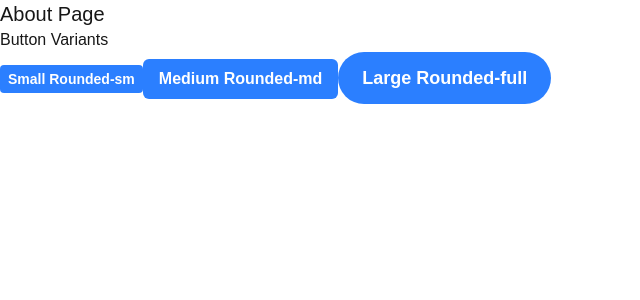
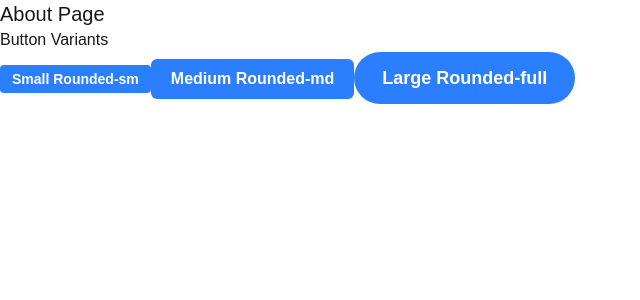
Before and after one commit to MudMoh/alx-project-0x02-setup, a Next.js app in the folder alx-project-0x02/: page /about in a window 1280 px wide. Shown: the top 300 px of the page, without its empty margins (0-640 px from the left). Built offline with nearby package versions, Linux system fonts and the light colour scheme.

Commit message:
Create a reusable Button component that accepts different sizes and shapes.

```diff
--- a/alx-project-0x02/components/common/Button.tsx
+++ b/alx-project-0x02/components/common/Button.tsx
@@ -1,28 +1,24 @@
 import React from "react";
 import { type ButtonProps } from "@/interfaces";
-import { type ButtonSize } from "@/interfaces";
-import { type ButtonShape } from "@/interfaces";
 
-
-const sizeClasses: Record<ButtonSize, string> = {
-  small: "px-2 py-1 text-sm",
-  medium: "px-4 py-2 text-base",
-  large: "px-6 py-3 text-lg",
+const sizeClasses: Record<string, string> = {
+  small: "px-3 py-1 text-sm",
+  medium: "px-5 py-2 text-base",
+  large: "px-7 py-3 text-lg",
 };
 
-const shapeClasses: Record<ButtonShape, string> = {
+const shapeClasses: Record<string, string> = {
   "rounded-sm": "rounded-sm",
   "rounded-md": "rounded-md",
   "rounded-full": "rounded-full",
-  "rounded-lg": "rounded-lg",
 };
 
 const Button: React.FC<ButtonProps> = ({
   title,
+  shape = "rounded-md",
   size = "medium",
-  shape = "rounded-md",
+  styles = "",
   className = "",
-  styles = "",
   onClick,
 }) => {
   return (
--- a/alx-project-0x02/interfaces/index.ts
+++ b/alx-project-0x02/interfaces/index.ts
@@ -13,3 +13,12 @@ export interface Post {
   title: string;
   content: string;
 }
+
+export interface ButtonProps {
+  title: string;
+  size?: "small" | "medium" | "large";
+  shape?: "rounded-sm" | "rounded-md" | "rounded-full";
+  className?: string;
+  styles?: string;
+  onClick?: () => void;
+}
```
